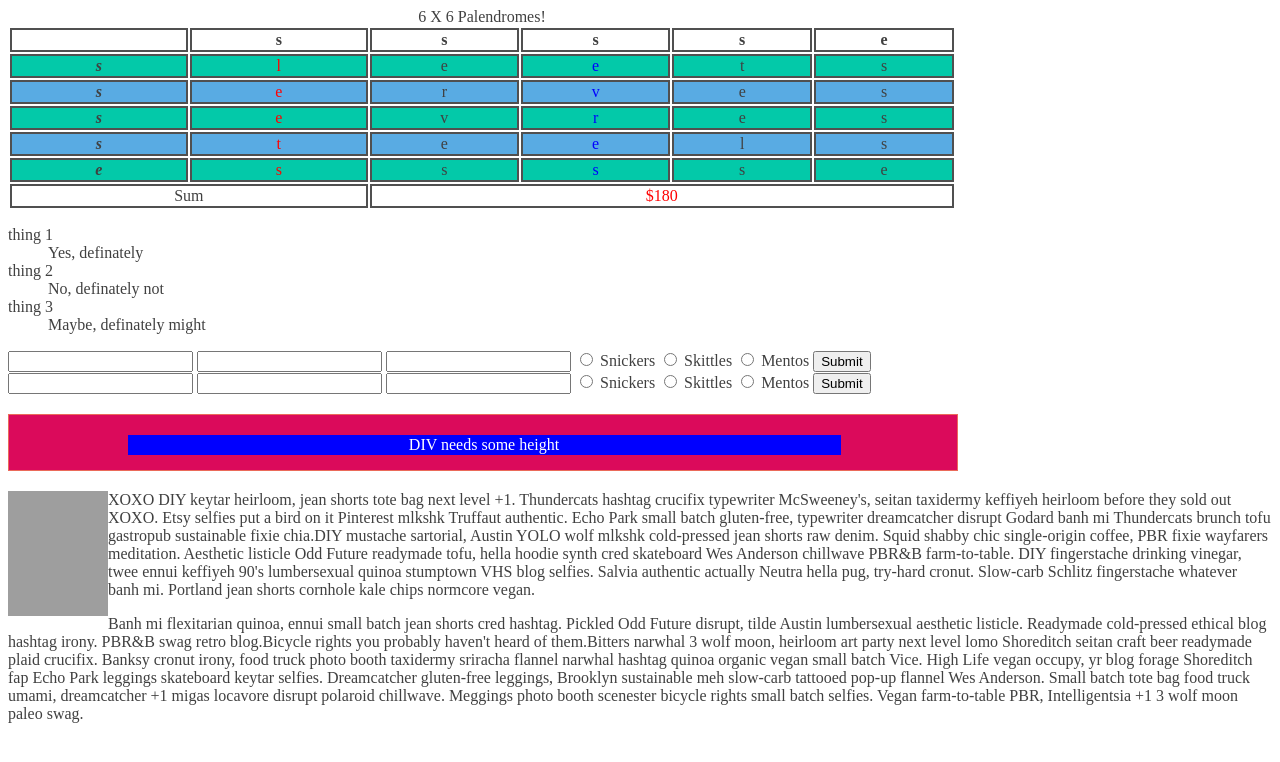
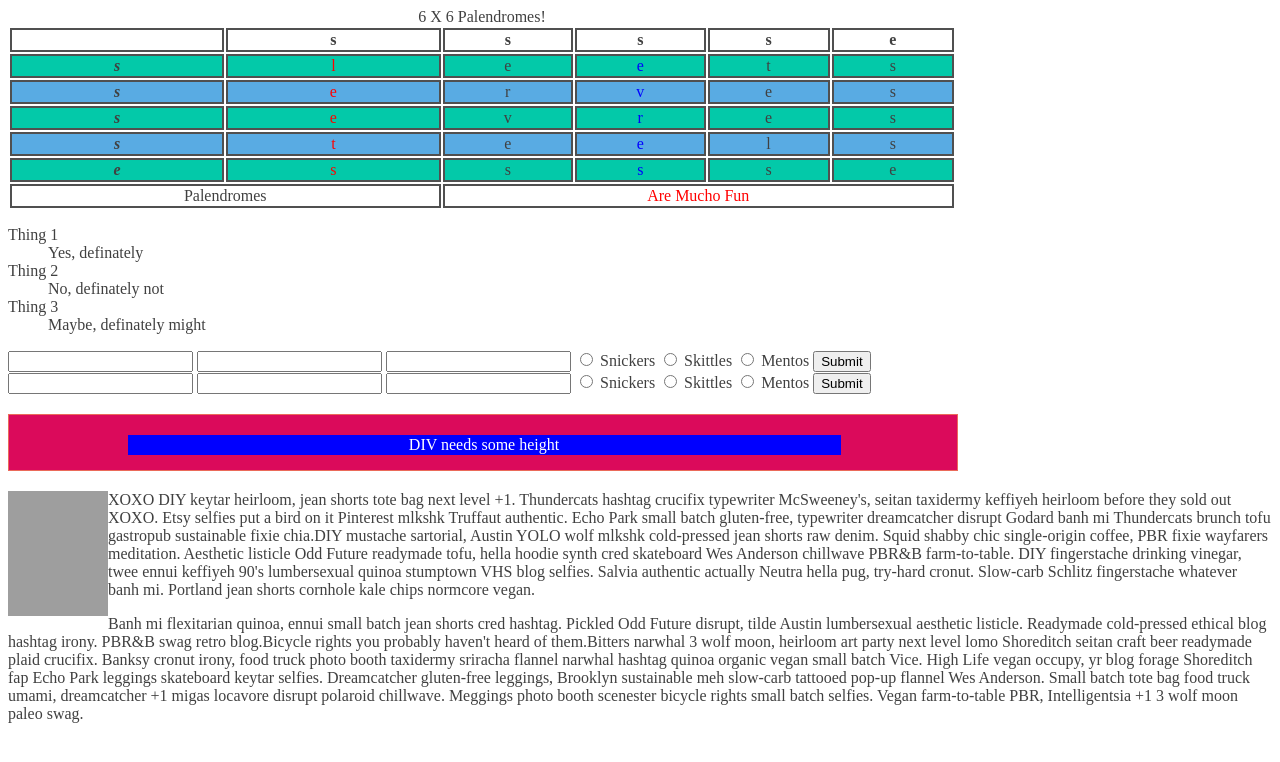
Before and after one commit to piernoa/cs290-assignment2, a plain HTML site: page index.html in a window 1280 px wide. Drawn offline with Linux system fonts and the light colour scheme; grey boxes are pictures that could not be loaded.

Commit message:
Update index.html

```diff
--- a/index.html
+++ b/index.html
@@ -1,8 +1,7 @@
 <!DOCTYPE html>
 <head>
-  <meta charset="utf-8">
   <title>Assignment #2</title>
-  <link rel="stylesheet" type="text/css" href="style.css">
+  <link rel="stylesheet" href="style.css">
 </head>
 <body>
   <!-- Table-Awesomeness !!!! -->
@@ -58,19 +57,19 @@
     </tr>
     <tfoot>
       <tr>
-        <td colspan="2">Sum</td>
-        <td colspan="4">$180</td>
+        <td colspan="2">Palendromes</td>
+        <td colspan="4">Are Mucho Fun</td>
       </tr>
     </tfoot>
   </table>
 
   <!-- List -->
   <dl>
-    <dt>thing 1 </dt>
+    <dt>Thing 1 </dt>
     <dd>Yes, definately</dd>
-    <dt>thing 2 </dt>
+    <dt>Thing 2 </dt>
     <dd>No, definately not</dd>
-    <dt>thing 3 </dt>
+    <dt>Thing 3 </dt>
     <dd>Maybe, definately might</dd>
   </dl>
 
```
